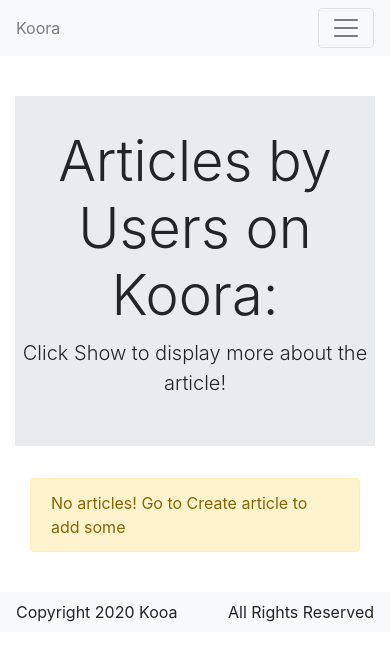
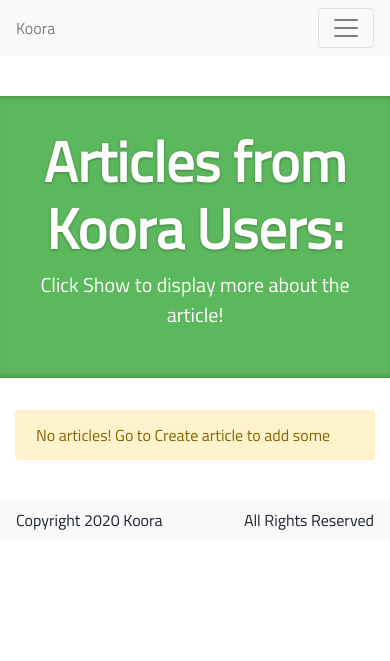
Before and after one commit to sawrozpdl/Koora, a Django app: page /articles/ in a window 390 px wide. Shown: the top 661 px of the page. Run offline with Django 3.2, Linux system fonts and the light colour scheme; the visitor is signed in with stand-in values (Sample User, id 1); data that the repository does not hold is empty; some libraries are stand-ins or nearby versions.

Commit message:
design fixes

```diff
--- a/src/articles/views/ListView.py
+++ b/src/articles/views/ListView.py
@@ -32,7 +32,7 @@ class ListView(View):
         template = loader.get_template("articles/articles.html")
         content = {
             "page_name": "articles",
-            "title" : "Articles by Users on Koora:",
+            "title" : "Articles from Koora Users:",
             "articles" : required_articles,
             "query" : query.items(),
             "hasResults" : True if (len(required_articles) > 0) else False
--- a/src/koora/settings.py
+++ b/src/koora/settings.py
@@ -142,9 +142,10 @@ USE_TZ = True
 
 STATIC_URL = '/static/'
 
-STATIC_ROOT = os.path.join(BASE_DIR,'static')
+if os.environ['PY_ENV'] != 'development':
+    STATIC_ROOT = os.path.join(BASE_DIR,'static')
 
-#STATICFILES_DIRS = [ os.path.join(BASE_DIR, "static"), ]
+STATICFILES_DIRS = [ os.path.join(BASE_DIR, "static"), ]
 
 
 MEDIA_URL = '/media/'
--- a/src/static/css/style.css
+++ b/src/static/css/style.css
@@ -19,7 +19,6 @@
 
 body {
   font-family: "Titillium Web", sans-serif;
-  font-size: 20px;
 }
 
 .navbar-nav > li {
@@ -53,6 +52,36 @@ body {
   background-color: #eee !important;
 }
 
+.banner {
+  background: #5CB85C;
+  color : white;
+  box-shadow: inset 0 8px 8px -8px rgba(0, 0, 0, 0.3), inset 0 -8px 8px -8px rgba(0, 0, 0, 0.3);
+  padding: 2rem;
+  margin-bottom: 2rem;
+}
+
+.header {
+  color: #fff;
+  text-shadow: 0px 1px 3px rgba(0, 0, 0, 0.3);
+  font-weight: 700;
+}
+
+.footer {
+  font-weight: 300;
+}
+
+.profile {
+  border: 2px solid #eee;
+  box-shadow: 0 3px 2px rgba(0, 0, 0, 0.3);
+  margin-right: 5px;
+  transition: 0.3s ease;
+}
+
+.profile:hover {
+  transition: 0.3s ease;
+  box-shadow: 0 2px 1px rgba(0, 0, 0, 0.2);
+}
+
 @media (min-width: 992px) {
   .animate {
     animation-duration: 0.3s;
--- a/src/static/js/script.js
+++ b/src/static/js/script.js
@@ -1,4 +1,5 @@
 const darkSwitch = document.getElementById("darkSwitch");
+
 function initTheme() {
   const e =
     null !== localStorage.getItem("darkSwitch") &&
@@ -8,6 +9,7 @@ function initTheme() {
       ? document.body.setAttribute("data-theme", "dark")
       : document.body.removeAttribute("data-theme");
 }
+
 function resetTheme() {
   darkSwitch.checked
     ? (document.body.setAttribute("data-theme", "dark"),
@@ -15,6 +17,7 @@ function resetTheme() {
     : (document.body.removeAttribute("data-theme"),
       localStorage.removeItem("darkSwitch"));
 }
+
 window.addEventListener("load", () => {
   darkSwitch &&
     (initTheme(),
--- a/src/templates/articles/articles.html
+++ b/src/templates/articles/articles.html
@@ -1,22 +1,19 @@
 {% extends "base.html" %}
 {% load humanize %}
 
+{% block banner%}
+    {% if not query %}
+        <div class="banner text-center">
+            <h1 class="display-4 header">{{ title }}</h1>
+            <p class="lead footer"> Click Show to display more about the article! </p>
+        </div>
+    {% endif %}
+{% endblock banner%}
+
 {% block content %}
 
-<div class="jumbotron jumbotron-fluid text-center">
-  <h1 class="display-4">{{ title }}</h1>
-  <p class="lead"> Click Show to display more about the article! </p>
-</div>
-
-
 <div class= 'container'>
-    {% if error %}
-        <div class = 'alert alert-danger'> {{error}} </div>
-    {% elif success %}
-        <div class = 'alert alert-success'> {{success}} </div>
-    {% elif guide %}
-        <div class = 'alert alert-warning'> {{guide}} </div>
-    {% elif query %}
+    {% if query %}
         {% if not hasResults %}
             <div class = 'alert alert-warning'>
                  No results found for {% for key, value in query %} {{key}} : {{value}} {% endfor %}
@@ -36,8 +33,8 @@
                     <div class="card-header">
                         <div class="d-flex justify-content-between align-items-center">
                             <div class="d-flex justify-content-between align-items-center">
-                                <div class="mr-2">
-                                    <img class="rounded-circle" width="45" src=" {% if article.user.has_image %} {{ article.user.avatar_url }} {% else %}https://robohash.org/{{article.user.username}}?size=50x50{% endif %}" alt="">
+                                <div>
+                                    <img class="rounded-circle profile" width="45" src=" {% if article.user.has_image %} {{ article.user.avatar_url }} {% else %}https://robohash.org/{{article.user.username}}?size=50x50{% endif %}" alt="">
                                 </div>
                                 <div class="ml-2">
                                     <div class="h5 m-0">{{article.user.username}}</div>
--- a/src/templates/base.html
+++ b/src/templates/base.html
@@ -15,9 +15,9 @@
 
     {% block css %}
         <link rel = "stylesheet" type = "text/css" href = "https://stackpath.bootstrapcdn.com/font-awesome/4.7.0/css/font-awesome.min.css"/>
-        <link rel = "stylesheet" type = "text/css" href = "{% static 'css/style.css' %}">
         <link rel = "stylesheet" type = "text/css" href = "https://stackpath.bootstrapcdn.com/bootstrap/4.3.1/css/bootstrap.min.css" integrity="sha384-ggOyR0iXCbMQv3Xipma34MD+dH/1fQ784/j6cY/iJTQUOhcWr7x9JvoRxT2MZw1T" crossorigin="anonymous">
         <link href="https://fonts.googleapis.com/css?family=Titillium+Web&display=swap" rel="stylesheet">
+        <link rel = "stylesheet" type = "text/css" href = "{% static 'css/style.css' %}">
     {% endblock css %}
 
   </head>
@@ -58,7 +58,7 @@
         <li class="nav-item dropdown">
           {% if request.user.is_authenticated %}
             <a href="#" class="nav-link dropdown-toggle d-inline" id="navbarDropdown" role="button" data-toggle="dropdown" aria-haspopup="true" aria-expanded="false">
-              <img src="{% if article.user.has_image %} {{ request.user.avatar_url }} {% else %}https://robohash.org/{{request.user.username}}?size=35x35{% endif %}" class="border border-info rounded-circle z-depth-0">
+              <img src="{% if article.user.has_image %} {{ request.user.avatar_url }} {% else %}https://robohash.org/{{request.user.username}}?size=35x35{% endif %}" class="profile rounded-circle">
               {{ request.user.username }}
             </a>
             <div class="dropdown-menu dropdown-menu-right animate slideIn" aria-labelledby="navbarDropdown">
@@ -88,26 +88,31 @@
 </nav>
 
   <body>
-
     <div class="container">
       {% if messages %}
           {% for message in messages %}
-              <div class = "alert {% if message.tags %}alert-{{ message.tags }}{% endif %}">
-                {{ message }}
+              <div class = "alert alert-{{ message.type }}">
+                {{ message.content }}
                 <button type = "button" class="close" data-dismiss = "alert" aria-label = "Close">
                     <span aria-hidden="true">&times;</span>
                 </button>
               </div>
           {% endfor %}
       {% endif %}
+    </div>
+
+    {% block banner %}
+        <div class="banner text-center">
+          <h1 class="display-4 header">Welcome to Koora</h1>
+          <p class="lead footer"> Search for specific queries </p>
+        </div>
+    {% endblock banner%}
 
       {% block content %}
-      <div class="jumbotron jumbotron-fluid text-center">
-          <h1 class="display-4">Welcome to Koora</h1>
-          <p class="lead"> Search for specific queries </p>
-        </div>
+
+      <div class ="container">
       <div class="row">
-        <div class="col-md-3 text-center">
+        <div class="col-lg-2 text-center">
           <ul class="list-group">
             <div class="list-group-item bg-light">
             Categories
@@ -126,12 +131,17 @@
             {% endif %}
           </ul>
         </div>
-        <div class="col-md-6">
+
+
+        <div class="col-lg-8">
+
+        {%block midcontent%}
+
         <div class="row justify-content-center warm-flame-gradient color-block mb-3 mx-auto z-depth-1-half">
-                <form class="card card-sm bg-white" style="border:none" action = "{% url 'articles:list' %}" method="get">
-                    <div class="card-body row no-gutters align-items-center">
+                <form class="card card-sm bg-white" style="border:none;width:85%" action = "{% url 'articles:list' %}" method="get">
+                    <div class="row no-gutters align-items-center">
                         <div class="col">
-                            <input name = "searchQuery" class="form-control form-control-lg form-control-borderless" type="search" placeholder="Search topics or keywords">
+                            <input name = "searchQuery" class="form-control form-control-lg form-control-borderless" type="text" placeholder="Search topics or keywords" required>
                         </div>
                         <div class="col-auto">
                             <button class="btn btn-lg btn-success ml-2" type="submit">Search</button>
@@ -140,7 +150,10 @@
             </div>
           </div>
         </div>
-        <div class="col-md-3 text-center">
+
+       {%endblock midcontent%}
+
+        <div class="col-lg-2 text-center">
           <div class="card card-fluid">
           <div class="card-header">
             Popular Tags
@@ -171,7 +184,7 @@
 
     <div class="navbar navbar-expand-lg navbar-light bg-light" style="margin-top:40px">
       <div class="container d-flex justify-content-between">
-        <span>Copyright 2020 Kooa</span>
+        <span>Copyright 2020 Koora</span>
         <span>All Rights Reserved</span>
       </div>
     </div>
```
Also changed, not shown: src/articles/views/CreateView.py (+13 -2 lines), src/articles/views/DetailView.py (+7 -2 lines), src/articles/views/UpdateView.py (+13 -3 lines), src/templates/articles/article.html (+20 -12 lines), src/templates/articles/create_article.html (+2 -10 lines), src/templates/articles/update_article.html (+3 -10 lines), src/tests/article/test_article.py (+1 -1 lines), 2 other files.
